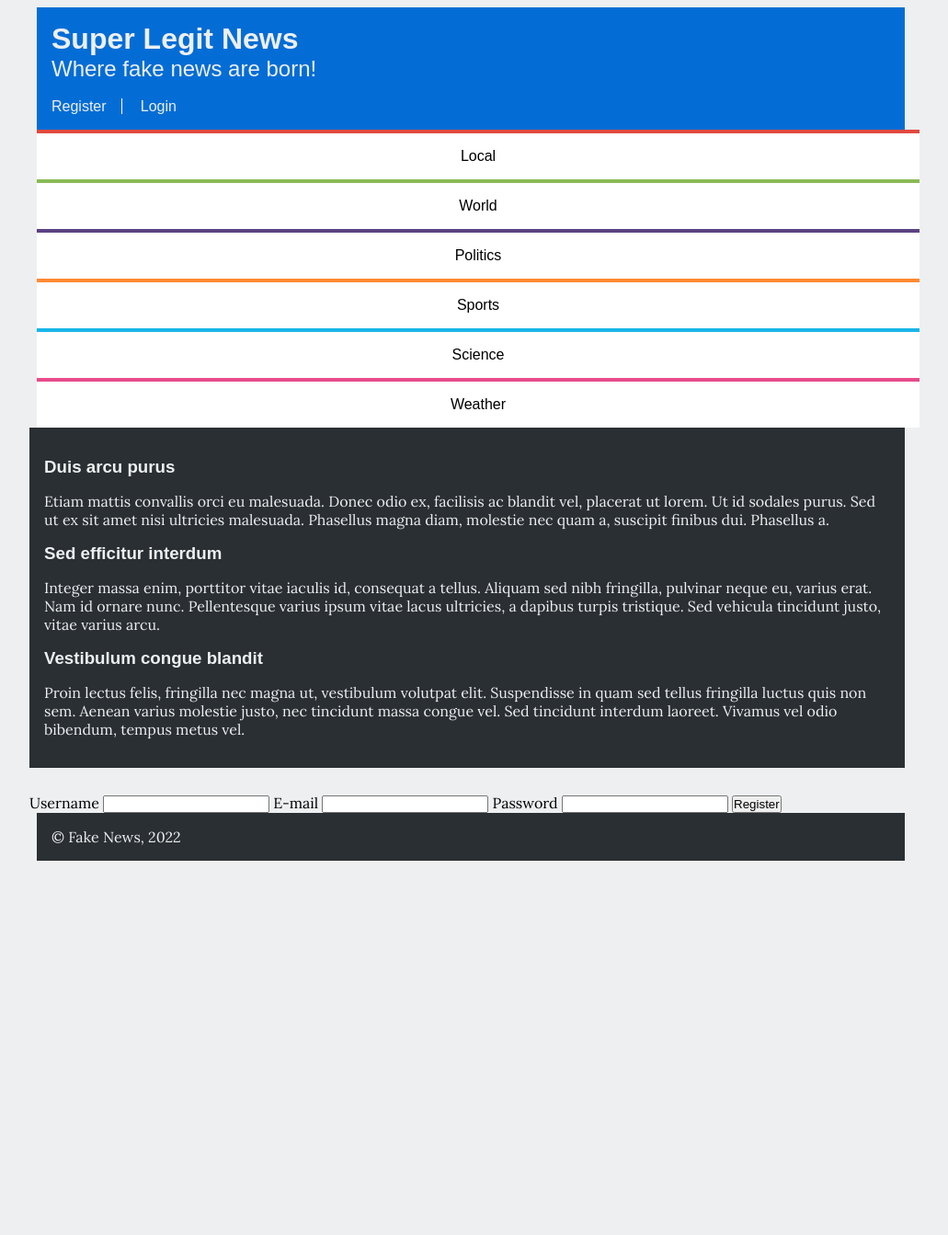
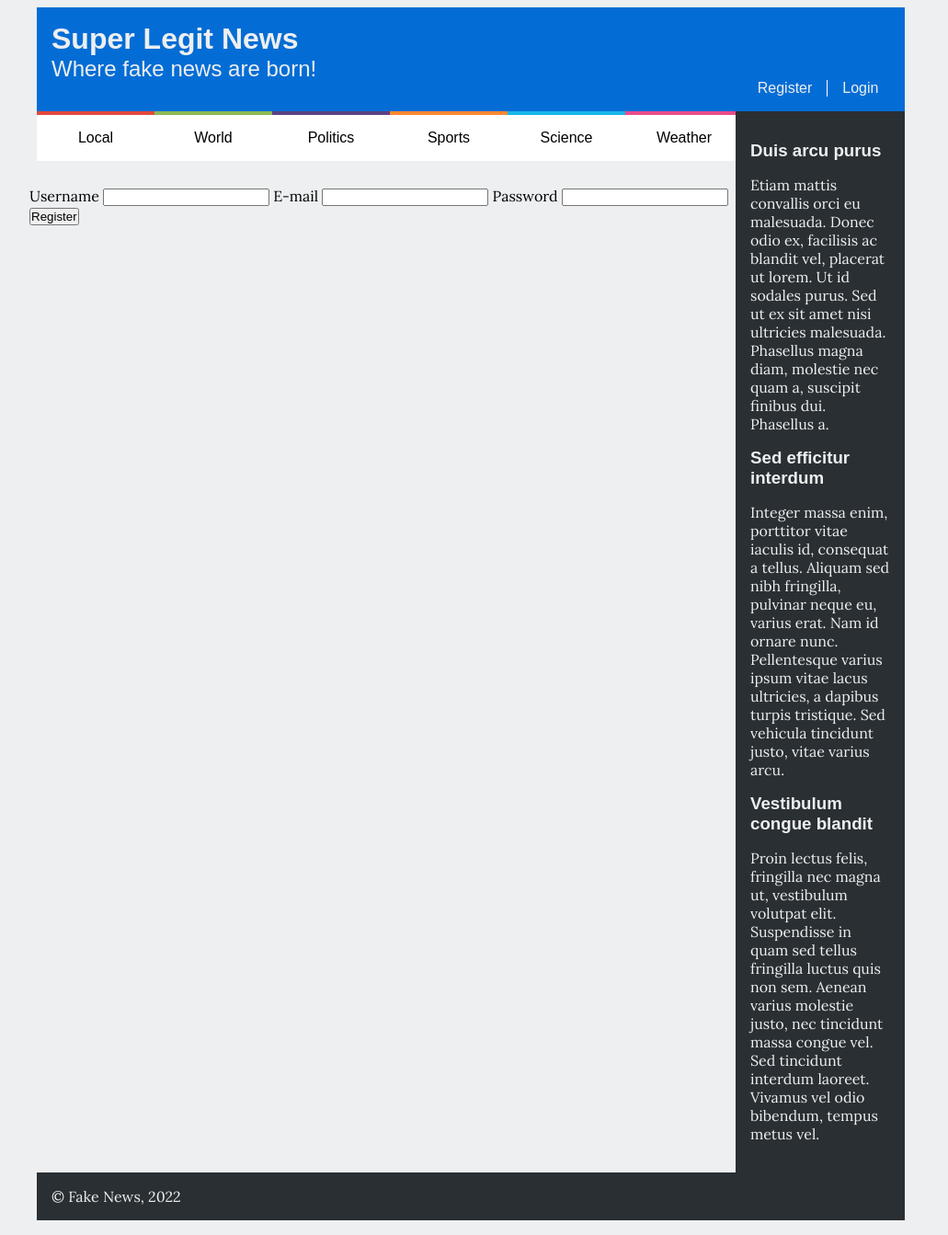
Before and after one commit to sirkotal/feup-ltw, a PHP site: page /register.html in a window 1280 px wide. Shown: the whole page at 92% size, without its empty margins (128-1159 px from the left). Before the commit the page ends 936 px from the top, so only its background shows below. Run offline with PHP 8.4, Linux system fonts and the light colour scheme.

Commit message:
Finished the flexbox/grid layout

```diff
--- a/css/newspaper-design/layout.css
+++ b/css/newspaper-design/layout.css
@@ -1,5 +1,6 @@
 :root {
     --color-background: #edeff0;
+    height: 100%;
 }
 
 body {
@@ -7,12 +8,89 @@
     max-width: 60em;
     min-height: 100%;
     margin-inline: auto;
+
+    grid-template:
+        "header header" min-content
+        "nav related" min-content
+        "news related" 1fr                        /* 1fr ≈ 25% */
+        "footer footer" min-content
+        / auto 20%;
+}
+
+body > header {
+    grid-area: header;
+    display: grid;
+    position: relative;
+    padding: 1rem;
+
+    grid-template:
+        "main signup" auto
+        "secondary signup" auto
+        / auto calc((20%) - 1.6rem);
 }
 
 body > header > h1 {
-    grid-area: title;
+    grid-area: main;
 }
 
 body > header > h2 {
-    grid-area: subtitle;
+    grid-area: secondary;
 }
+
+body > footer {
+    grid-area: footer;
+}
+
+#signup {
+    display: flex;
+    flex-direction: row;
+    justify-content: center;
+
+    min-width: 100%;
+
+    grid-area: signup;
+    align-self: end;
+    justify-self: end;
+}
+
+nav {
+    grid-area: nav;
+}
+
+nav ul {
+    display: flex;
+    flex-direction: row;
+}
+
+nav ul li{
+    flex: 1;
+}
+
+#related {
+    grid-area: related;
+}
+
+#news {
+    grid-area: news;
+}
+
+#news > article > header {
+    position: absolute;
+    width: 21ch;      /* 1ch = 1 "0" in the selected font */
+    padding: 1.5rem;
+}
+
+#news > article > img {
+    width: 100%;
+}
+
+#news > article > footer {
+    display: flex;
+    flex-direction: row;
+    justify-content: space-between;
+    gap: 1rem;
+}
+
+.author {
+    flex: 1;
+}
--- a/css/newspaper-design/responsive.css
+++ b/css/newspaper-design/responsive.css
@@ -11,3 +11,7 @@
         margin: 0;
     }
 }
+
+@media screen and (max-width: 30em) {
+
+}
```
